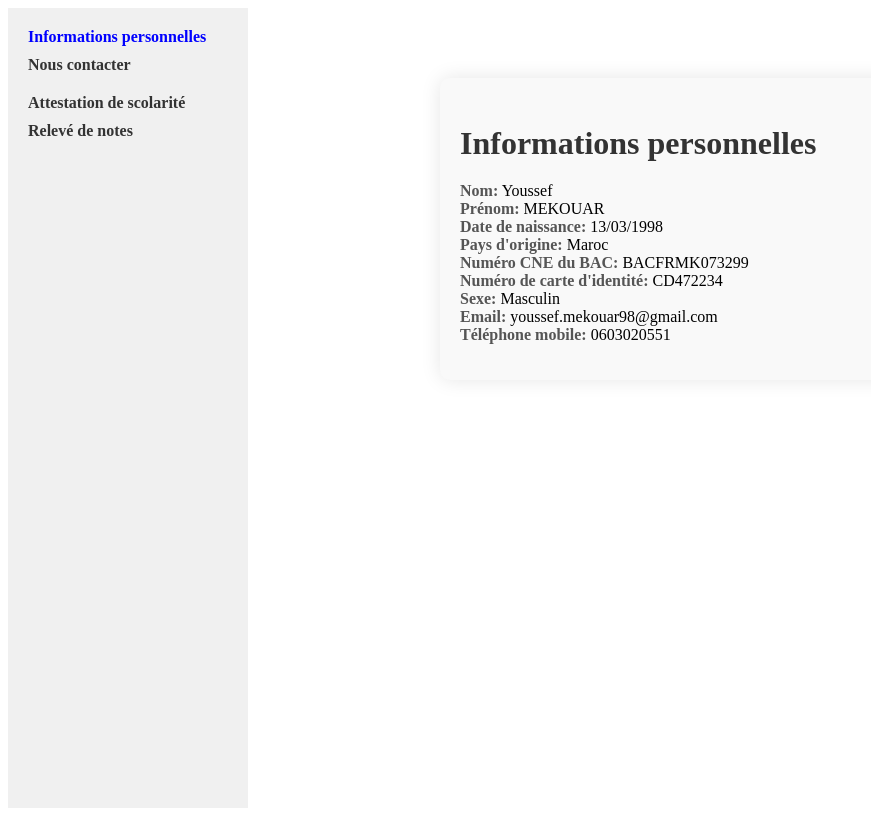
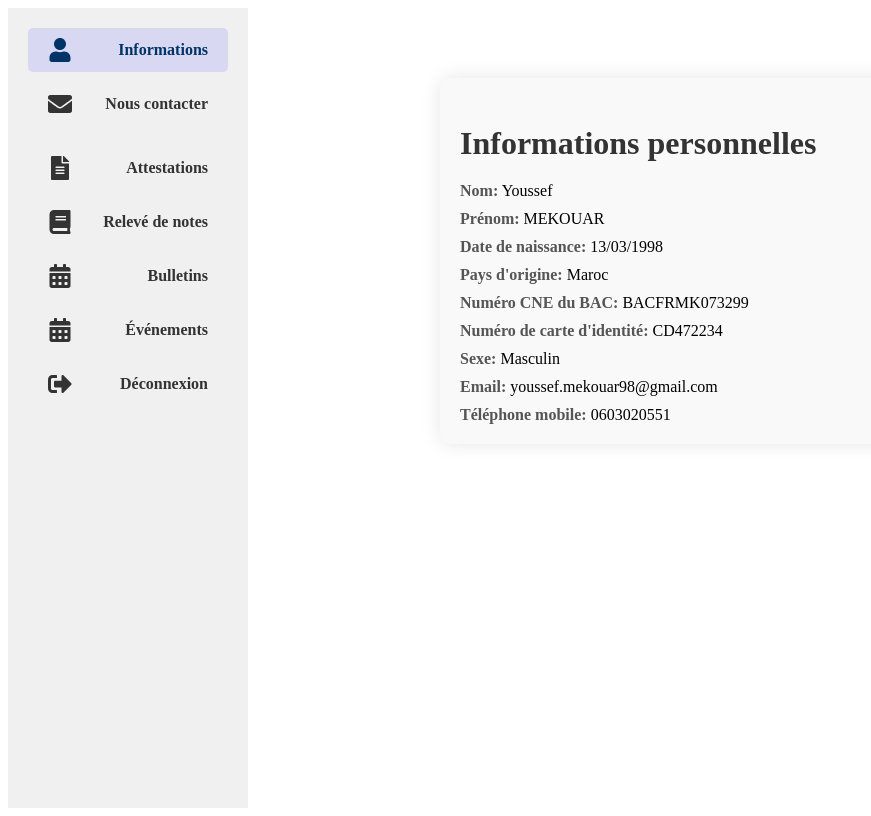
Before and after one commit to mekouar1999/esisa-portail-intranet, a React (Create React App) app in the folder front/: page /intranet in a window 1280 px wide. Shown: the whole page, without its empty margins (0-871 px from the left). Built offline with nearby package versions, Linux system fonts and the light colour scheme.

Commit message:
version beta avant good design et co avec back

```diff
--- a/front/package.json
+++ b/front/package.json
@@ -9,6 +9,7 @@
     "axios": "^1.6.8",
     "react": "^18.2.0",
     "react-dom": "^18.2.0",
+    "react-icons": "^5.1.0",
     "react-router-dom": "^6.23.0",
     "react-scripts": "5.0.1",
     "styled-components": "^6.1.8",
--- a/front/src/Components/interfaceDeConnexion/InterfaceDeConnexion.css
+++ b/front/src/Components/interfaceDeConnexion/InterfaceDeConnexion.css
@@ -74,3 +74,9 @@
     border-radius: 5px;
     cursor: pointer;
   }
+
+  .logo-image {
+    width: 100%;
+    height: 100vh;
+    object-fit: cover;
+}
--- /dev/null
+++ b/front/src/Components/intranet/IntranetSousSection/Bulletins/bulletins.css
@@ -0,0 +1,48 @@
+/* bulletins.css */
+
+.bulletins-container {
+    text-align: center;
+    max-width: 800px;
+    margin: 0 auto;
+}
+
+.title {
+    font-size: 2rem;
+    color: #003366;
+    margin-bottom: 20px;
+}
+
+.description {
+    font-size: 1.2rem;
+    color: #666;
+    line-height: 1.6;
+    margin-bottom: 20px;
+}
+
+.download-link {
+    display: inline-block;
+    padding: 10px 20px;
+    background-color: #003366;
+    color: #fff;
+    text-decoration: none;
+    border-radius: 5px;
+    transition: background-color 0.3s ease;
+}
+
+.download-link:hover {
+    background-color: #001a33;
+}
+
+ul {
+    padding: 0;
+    margin: 0;
+    list-style-type: none;
+}
+
+ul li {
+    margin-bottom: 10px;
+}
+
+ul li:last-child {
+    margin-bottom: 0;
+}
--- /dev/null
+++ b/front/src/Components/intranet/IntranetSousSection/Bulletins/bulletins.jsx
@@ -0,0 +1,19 @@
+import React from 'react'
+import "./bulletins.css"
+
+const bulletins = () => {
+  return (
+    <div className="releve-de-notes-container">
+    <h2 className="title">Téléchargement des Bulletins</h2>
+    <p className="description">
+      Vous pouvez télécharger vos relevés de notes en cliquant sur les liens ci-dessous :
+    </p>
+    <ul>
+      <li><a href="/releve-note-semestre-1.pdf" className="download-link" download>Relevé de notes - Semestre 1</a></li>
+      <li><a href="/releve-note-semestre-2.pdf" className="download-link" download>Relevé de notes - Semestre 2</a></li>
+    </ul>
+  </div>
+  )
+}
+
+export default bulletins
--- /dev/null
+++ b/front/src/Components/intranet/IntranetSousSection/Events/event.css
@@ -0,0 +1,48 @@
+/* event.css */
+
+.event-container {
+    max-width: 800px;
+    margin: 0 auto;
+    padding: 20px;
+    text-align: center; /* Centrer le contenu */
+  }
+
+  .event-title {
+    color: #333;
+    margin-bottom: 3rem;
+    font-size: 2rem;
+    font-weight: bold;
+    text-transform: uppercase;
+
+  }
+
+  .event-card {
+    background-color: #f9f9f9;
+    border-radius: 10px;
+    padding: 20px;
+    margin-bottom: 20px;
+    box-shadow: 0 0 10px rgba(0, 0, 0, 0.1);
+  }
+
+  .event-card h2 {
+    color: #333;
+  }
+
+  .event-card p {
+    color: #666;
+    margin-bottom: 10px;
+  }
+
+  .event-card button {
+    background-color: #007bff;
+    color: #fff;
+    border: none;
+    padding: 10px 20px;
+    border-radius: 5px;
+    cursor: pointer;
+    transition: background-color 0.3s ease;
+  }
+
+  .event-card button:hover {
+    background-color: #0056b3;
+  }
--- /dev/null
+++ b/front/src/Components/intranet/IntranetSousSection/Events/event.jsx
@@ -0,0 +1,30 @@
+import React from 'react';
+import './event.css';
+
+const Event = () => {
+  return (
+    <div className="event-container">
+      <h1 className="event-title">Événements à venir</h1>
+      <div className="event-card">
+        <h2>ESISA ON AIR</h2>
+        <p>Rencontrez les intervenants de l'événement ESISA ON AIR et découvrez les dernières tendances en matière de technologie.</p>
+        <p>Date et heure : 10 juin 2024, 14h00</p>
+        <button>En savoir plus</button>
+      </div>
+      <div className="event-card">
+        <h2>CLUB DEBAT</h2>
+        <p>Participez à des débats passionnants et échangez des idées avec d'autres membres du Club Débat.</p>
+        <p>Date et heure : 15 juin 2024, 16h00</p>
+        <button>En savoir plus</button>
+      </div>
+      <div className="event-card">
+        <h2>FINAL TOURNOI BASKET</h2>
+        <p>Assistez à la finale du tournoi de basket et soutenez votre équipe favorite dans ce match intense.</p>
+        <p>Date et heure : 20 juin 2024, 18h00</p>
+        <button>En savoir plus</button>
+      </div>
+    </div>
+  );
+}
+
+export default Event;
--- a/front/src/Components/intranet/intranet.css
+++ b/front/src/Components/intranet/intranet.css
@@ -1,5 +1,3 @@
-/* Intranet.css */
-
 .intranet-container {
   display: flex;
   height: 100vh;
@@ -12,15 +10,25 @@
 }
 
 .nav-link {
-    display: block;
+  display: flex;
+  align-items: center;
+  justify-content: space-between;
   margin-bottom: 10px;
   color: #333;
   text-decoration: none;
   font-weight: bold;
+  transition: color 0.3s ease;
+  padding: 10px 20px;
+  border-radius: 5px;
 }
 
 .nav-link.active {
-    color: blue;
+  color: #003366;
+  background-color: rgba(0, 0, 255, 0.1);
+}
+
+.nav-link:hover {
+  color: #003366;
 }
 
 .sub-nav {
@@ -28,18 +36,97 @@
 }
 
 .sub-nav-link {
-    display: block;
+  display: flex;
+  align-items: center;
+  justify-content: space-between;
   margin-bottom: 10px;
   color: #333;
   text-decoration: none;
   font-weight: bold;
+  transition: color 0.3s ease;
+  padding: 10px 20px;
+  border-radius: 5px;
 }
 
 .sub-nav-link.active {
-    color: blue;
+  color: #003366;
+  background-color: rgba(0, 0, 255, 0.1);
+}
+
+.sub-nav-link:hover {
+  color: #003366;
+  cursor: pointer;
 }
 
 .content {
   flex: 1;
   padding: 20px;
 }
+
+.nav-icon,
+.sub-nav-icon {
+  width: 24px;
+  height: 24px;
+  margin-right: 10px;
+}
+
+
+.modal-overlay {
+  position: fixed;
+  top: 0;
+  left: 0;
+  width: 100%;
+  height: 100%;
+  background-color: rgba(0, 0, 0, 0.5);
+  display: flex;
+  justify-content: center;
+  align-items: center;
+  padding: 2rem;
+}
+
+.modal {
+  background-color: #fff;
+  padding: 40px;
+  border-radius: 8px;
+  box-shadow: 0px 0px 20px rgba(0, 0, 0, 0.3);
+  width: 400px;
+  max-width: 90%;
+}
+
+.modal h2 {
+  margin-bottom: 3rem;
+  font-size: 1.4rem;
+  color: #333;
+  text-align: center;
+}
+
+.modal-buttons {
+  text-align: center;
+  margin-top: 20px;
+}
+
+.modal button {
+  padding: 12px 24px;
+  border: none;
+  border-radius: 5px;
+  background-color: #007bff;
+  color: #fff;
+  cursor: pointer;
+  transition: background-color 0.3s ease;
+}
+
+.modal button:hover {
+  background-color: #0056b3;
+}
+
+.modal button + button {
+  margin-left: 10px;
+}
+
+.modal button:last-child {
+  background-color: #dc3545;
+}
+
+.modal button:last-child:hover {
+  background-color: #c82333;
+}
--- a/front/src/Components/intranet/intranet.jsx
+++ b/front/src/Components/intranet/intranet.jsx
@@ -1,15 +1,33 @@
 import React, { useState } from 'react';
+import { useNavigate } from 'react-router-dom';
+import { FaUser, FaEnvelope, FaFileAlt, FaBook, FaCalendarAlt, FaSignOutAlt } from 'react-icons/fa';
 import InfoPersonnel from './IntranetSousSection/InfoPersonnel/InfoPersonnel';
 import ContactezNous from './IntranetSousSection/ContactezNous/contactezNous';
 import AttestationScolarite from './IntranetSousSection/Inscriptions/Inscriptions';
 import ReleveDeNotes from './IntranetSousSection/RelevedeNotes/relevedeNotes';
-import './intranet.css'; // Importation du fichier CSS
+import Event from './IntranetSousSection/Events/event';
+import Bulletins from './IntranetSousSection/Bulletins/bulletins';
+import './intranet.css';
 
 const Intranet = () => {
   const [selectedComponent, setSelectedComponent] = useState("infoPersonnel");
+  const [showLogoutModal, setShowLogoutModal] = useState(false); // State pour afficher ou masquer la modal de déconnexion
+  const navigate = useNavigate();
 
   const handleComponentChange = (component) => {
     setSelectedComponent(component);
+  };
+
+  const handleLogout = () => {
+    setShowLogoutModal(true); // Afficher la modal de déconnexion
+  };
+
+  const confirmLogout = () => {
+    navigate('/login');
+  };
+
+  const cancelLogout = () => {
+    setShowLogoutModal(false); // Masquer la modal de déconnexion
   };
 
   let componentToDisplay;
@@ -26,6 +44,12 @@ const Intranet = () => {
     case "releveDeNotes":
       componentToDisplay = <ReleveDeNotes />;
       break;
+    case "bulletins":
+      componentToDisplay = <Bulletins />;
+      break;
+    case "evenements":
+      componentToDisplay = <Event />;
+      break;
     default:
       componentToDisplay = <InfoPersonnel />;
   }
@@ -33,16 +57,50 @@ const Intranet = () => {
   return (
     <div className="intranet-container">
       <nav className="nav">
-        <div onClick={() => handleComponentChange("infoPersonnel")} className={`nav-link ${selectedComponent === "infoPersonnel" && "active"}`}>Informations personnelles</div>
-        <div onClick={() => handleComponentChange("contactezNous")} className={`nav-link ${selectedComponent === "contactezNous" && "active"}`}>Nous contacter</div>
+        <div onClick={() => handleComponentChange("infoPersonnel")} className={`nav-link ${selectedComponent === "infoPersonnel" && "active"}`}>
+          <FaUser className="nav-icon" />
+          <span className="nav-text">Informations </span>
+        </div>
+        <div onClick={() => handleComponentChange("contactezNous")} className={`nav-link ${selectedComponent === "contactezNous" && "active"}`}>
+          <FaEnvelope className="nav-icon" />
+          <span className="nav-text">Nous contacter</span>
+        </div>
         <div className="sub-nav">
-          <div onClick={() => handleComponentChange("attestationScolarite")} className={`sub-nav-link ${selectedComponent === "attestationScolarite" && "active"}`}>Attestation de scolarité</div>
-          <div onClick={() => handleComponentChange("releveDeNotes")} className={`sub-nav-link ${selectedComponent === "releveDeNotes" && "active"}`}>Relevé de notes</div>
+          <div onClick={() => handleComponentChange("attestationScolarite")} className={`sub-nav-link ${selectedComponent === "attestationScolarite" && "active"}`}>
+            <FaFileAlt className="sub-nav-icon" />
+            <span className="sub-nav-text">Attestations</span>
+          </div>
+          <div onClick={() => handleComponentChange("releveDeNotes")} className={`sub-nav-link ${selectedComponent === "releveDeNotes" && "active"}`}>
+            <FaBook className="sub-nav-icon" />
+            <span className="sub-nav-text">Relevé de notes</span>
+          </div>
+          <div onClick={() => handleComponentChange("bulletins")} className={`sub-nav-link ${selectedComponent === "bulletins" && "active"}`}>
+            <FaCalendarAlt className="sub-nav-icon" />
+            <span className="sub-nav-text">Bulletins</span>
+          </div>
+          <div onClick={() => handleComponentChange("evenements")} className={`sub-nav-link ${selectedComponent === "evenements" && "active"}`}>
+            <FaCalendarAlt className="sub-nav-icon" />
+            <span className="sub-nav-text">Événements</span>
+          </div>
+          <div onClick={handleLogout} className={`sub-nav-link`}>
+            <FaSignOutAlt className="sub-nav-icon" />
+            <span className="sub-nav-text">Déconnexion</span>
+          </div>
         </div>
       </nav>
       <div className="content">
         {componentToDisplay}
       </div>
+      {/* Modal de confirmation de déconnexion */}
+      {showLogoutModal && (
+        <div className="modal-overlay">
+          <div className="modal">
+            <h2>Voulez-vous vraiment vous déconnecter ?</h2>
+            <button onClick={confirmLogout}>Oui</button>
+            <button onClick={cancelLogout}>Annuler</button>
+          </div>
+        </div>
+      )}
     </div>
   );
 }
--- a/front/src/Routes.js
+++ b/front/src/Routes.js
@@ -7,7 +7,7 @@ import Intranet from './Components/intranet/intranet';
 function AppRoutes() {
   return (
     <Routes>
-      <Route path="/" exact element={<InterfaceDeConnexion />} />
+      <Route path="/login" exact element={<InterfaceDeConnexion />} />
       <Route path="/reset-password" element={<ResetPassword />} />
       <Route path="/intranet" element={<Intranet />} />
 
```
Also changed, not shown: front/src/Components/intranet/IntranetSousSection/ContactezNous/ContactezNous.css (+18 -2 lines), 1 other file (tests, documents, lock files or other folders). Lines whose indentation alone changed are shown as unchanged.
